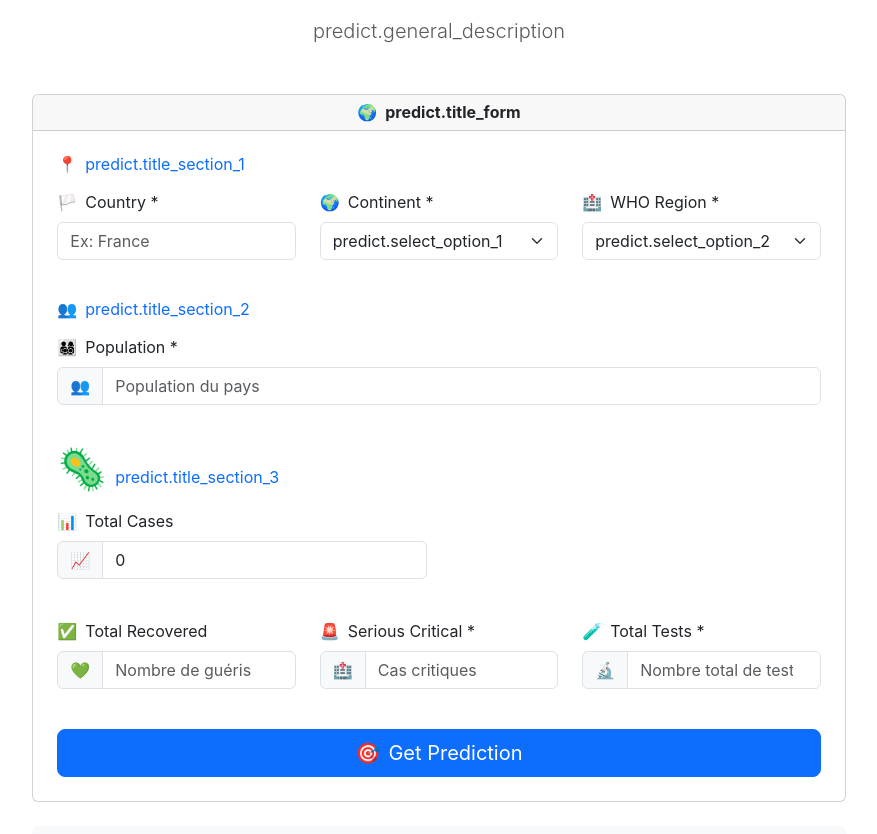
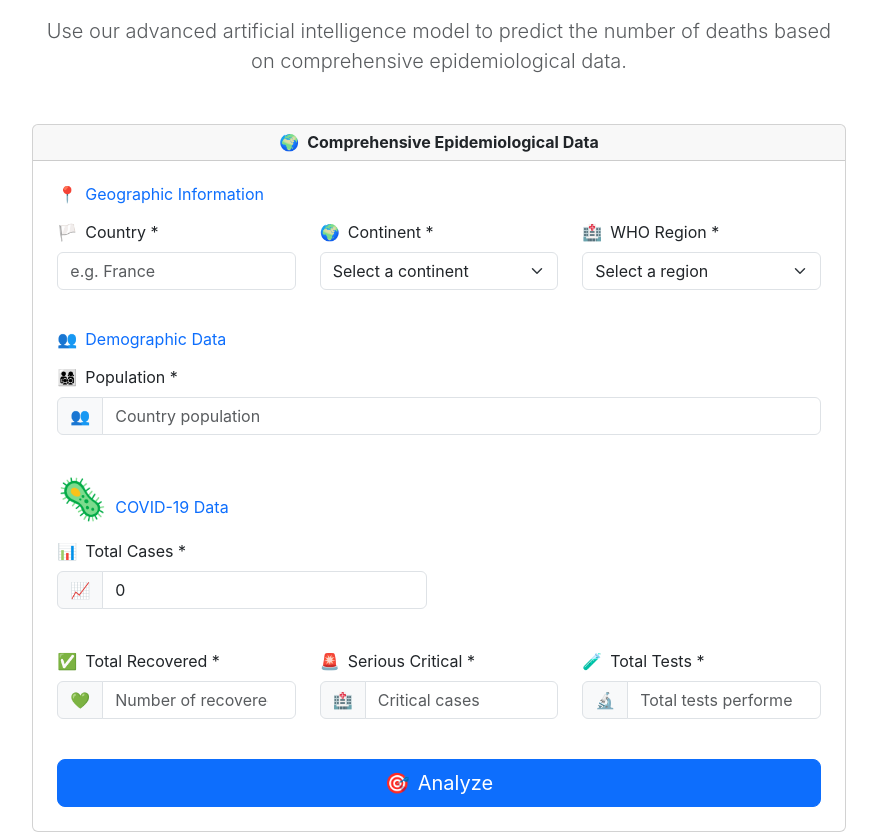
Before and after one commit to mspr-covid/mspr-1-etl, a React (Vite) app in the folder front/: page /predict in a window 1280 px wide. Shown: the part 206-1040 px from the top of the page, without its empty margins (201-1078 px from the left). Built offline with nearby package versions, Linux system fonts and the light colour scheme; sample sign-in values are in the browser's storage.

Commit message:
Predict page with V2 models

```diff
--- a/front/src/locales/de.json
+++ b/front/src/locales/de.json
@@ -69,14 +69,29 @@
 		"error": "Operation fehlgeschlagen"
 	},
 	"predict": {
-		"title": "COVID-Vorhersage",
-		"description": "Verwenden Sie dieses Formular, um die Anzahl der COVID-19-Todesfälle basierend auf den angegebenen Daten vorherzusagen.",
-		"country": "Land",
-		"date": "Datum",
-		"submit": "Vorhersage erhalten",
+		"global_title": "Fortschrittliche COVID-19-Vorhersage",
+		"general_description": "Verwenden Sie unser fortschrittliches KI-Modell, um die Anzahl der Todesfälle basierend auf umfassenden epidemiologischen Daten vorherzusagen.",
+		"title_form": "Umfassende epidemiologische Daten",
+		"description": "Verwenden Sie dieses Formular, um die Anzahl der COVID-19-Todesfälle basierend auf den bereitgestellten Daten vorherzusagen.",
+		"title_section_1": "Geografische Informationen",
+		"placeholder_country": "Z. B.: Frankreich",
+		"select_option_1": "Kontinent auswählen",
+		"select_option_2": "Region auswählen",
+		"title_section_2": "Demografische Daten",
+		"placeholder_population": "Bevölkerung des Landes",
+		"title_section_3": "COVID-19-Daten",
+		"placeholder_total_recovered": "Anzahl der Genesenen",
+		"placeholder_serious_critical": "Kritische Fälle",
+		"placeholder_total_tests": "Durchgeführte Tests",
+		"submit": "Analyse ...",
 		"result": "Vorhersageergebnis",
 		"noResult": "Keine Vorhersage verfügbar",
-		"loading": "Vorhersage wird berechnet..."
+		"loading": "Vorhersage wird berechnet...",
+		"about_title": "Über das fortschrittliche Modell",
+		"about": "Dieses Modell nutzt umfassende geografische, demografische und epidemiologische Daten, um genauere Vorhersagen zu liefern. Es berücksichtigt die Bevölkerungszahl, die geografische Region und alle COVID-19-Indikatoren für eine detaillierte Analyse.",
+		"title_prediction_result": "Vorhersageergebnis",
+		"description_prediction_result": "prognostizierte Todesfälle",
+		"info_prediction_result": "Vorhersage basierend auf einem fortschrittlichen KI-Modell"
 	},
 	"data_visualization": {
 		"card_total_countries": "Gesamtzahl der Länder",
@@ -108,7 +123,8 @@
 		"select_countries": "Länder auswählen",
 		"clear_selection": "Auswahl löschen",
 		"show_lowest_cases": "Länder mit den wenigsten Fällen anzeigen",
-		"show_highest_cases": "Länder mit den meisten Fällen anzeigen"
+		"show_highest_cases": "Länder mit den meisten Fällen anzeigen",
+		"analyze": "Analysiere"
 	},
 	"covid": {
 		"dashboard": "COVID Dashboard"
--- a/front/src/locales/en.json
+++ b/front/src/locales/en.json
@@ -67,14 +67,29 @@
 		"error": "Operation failed"
 	},
 	"predict": {
-		"title": "COVID Prediction",
+		"global_title": "Advanced COVID-19 Prediction",
+		"general_description": "Use our advanced artificial intelligence model to predict the number of deaths based on comprehensive epidemiological data.",
+		"title_form": "Comprehensive Epidemiological Data",
 		"description": "Use this form to predict the number of COVID-19 deaths based on the provided data.",
-		"country": "Country",
-		"date": "Date",
-		"submit": "Get Prediction",
+		"title_section_1": "Geographic Information",
+		"placeholder_country": "e.g. France",
+		"select_option_1": "Select a continent",
+		"select_option_2": "Select a region",
+		"title_section_2": "Demographic Data",
+		"placeholder_population": "Country population",
+		"title_section_3": "COVID-19 Data",
+		"placeholder_total_recovered": "Number of recovered",
+		"placeholder_serious_critical": "Critical cases",
+		"placeholder_total_tests": "Total tests performed",
+		"submit": "Analyzing...",
 		"result": "Prediction Result",
 		"noResult": "No prediction available",
-		"loading": "Calculating prediction..."
+		"loading": "Calculating prediction...",
+		"about_title": "About the Advanced Model",
+		"about": "This model uses comprehensive geographic, demographic, and epidemiological data to provide more accurate predictions. It takes into account the population, geographic region, and all COVID-19 indicators for a detailed analysis.",
+		"title_prediction_result": "Prediction Result",
+		"description_prediction_result": "predicted deaths",
+		"info_prediction_result": "Prediction based on an advanced artificial intelligence model"
 	},
 	"data_visualization": {
 		"card_total_countries": "Total Countries",
@@ -106,7 +121,8 @@
 		"select_countries": "Select Countries",
 		"clear_selection": "Clear Selection",
 		"show_lowest_cases": "Show Countries with Lowest Cases",
-		"show_highest_cases": "Show Countries with Highest Cases"
+		"show_highest_cases": "Show Countries with Highest Cases",
+		"analyze": "Analyze"
 	},
 	"covid": {
 		"dashboard": "COVID Dashboard"
--- a/front/src/locales/fr.json
+++ b/front/src/locales/fr.json
@@ -74,16 +74,24 @@
 		"title_form": "Données épidémiologiques complètes",
 		"description": "Utilisez ce formulaire pour prédire le nombre de décès COVID-19 en fonction des données fournies.",
 		"title_section_1": "Informations géographiques",
+		"placeholder_country": "Ex : France",
 		"select_option_1": "Sélectionner un continent",
 		"select_option_2": "Sélectionner une région",
 		"title_section_2": "Données démographiques",
+		"placeholder_population": "Population du pays",
 		"title_section_3": "Données COVID-19",
+		"placeholder_total_recovered": "Nombre de guéris",
+		"placeholder_serious_critical": "Cas critique",
+		"placeholder_total_tests": "Total des tests réalisés",
 		"submit": "Analyse ...",
 		"result": "Résultat de la prédiction",
 		"noResult": "Aucune prédiction disponible",
 		"loading": "Calcul de la prédiction...",
 		"about_title": "À propos du modèle avancé",
-		"about": "Ce modèle utilise des données géographiques, démographiques et épidémiologiques complètes pour fournir des prédictions plus précises. Il prend en compte la population, la région géographique, et l'ensemble des indicateurs COVID-19 pour une analyse approfondie."
+		"about": "Ce modèle utilise des données géographiques, démographiques et épidémiologiques complètes pour fournir des prédictions plus précises. Il prend en compte la population, la région géographique, et l'ensemble des indicateurs COVID-19 pour une analyse approfondie.",
+		"title_prediction_result": "Résultat de la prédiction",
+		"description_prediction_result": "décès prédits",
+		"info_prediction_result": "Prédiction basée sur un modèle d'intelligence artificielle avancé"
 	},
 	"data_visualization": {
 		"card_total_countries": "Total des pays",
@@ -115,7 +123,8 @@
 		"select_countries": "Sélectionner des pays",
 		"clear_selection": "Effacer la sélection",
 		"show_lowest_cases": "Afficher les pays avec le moins de cas",
-		"show_highest_cases": "Afficher les pays avec le plus de cas"
+		"show_highest_cases": "Afficher les pays avec le plus de cas",
+		"analyze": "Analyser"
 	},
 	"covid": {
 		"dashboard": "Tableau de Bord COVID"
--- a/front/src/locales/it.json
+++ b/front/src/locales/it.json
@@ -69,14 +69,29 @@
 		"error": "Operazione fallita"
 	},
 	"predict": {
-		"title": "Previsione COVID",
-		"description": "Usa questo modulo per prevedere il numero di decessi per COVID-19 in base ai dati forniti.",
-		"country": "Paese",
-		"date": "Data",
-		"submit": "Ottieni previsione",
+		"global_title": "Previsione Avanzata COVID-19",
+		"general_description": "Utilizza il nostro modello avanzato di intelligenza artificiale per prevedere il numero di decessi basandoti su dati epidemiologici completi.",
+		"title_form": "Dati epidemiologici completi",
+		"description": "Utilizza questo modulo per prevedere il numero di decessi COVID-19 in base ai dati forniti.",
+		"title_section_1": "Informazioni geografiche",
+		"placeholder_country": "Es: Francia",
+		"select_option_1": "Seleziona un continente",
+		"select_option_2": "Seleziona una regione",
+		"title_section_2": "Dati demografici",
+		"placeholder_population": "Popolazione del paese",
+		"title_section_3": "Dati COVID-19",
+		"placeholder_total_recovered": "Numero di guariti",
+		"placeholder_serious_critical": "Casi critici",
+		"placeholder_total_tests": "Totale test effettuati",
+		"submit": "Analisi ...",
 		"result": "Risultato della previsione",
 		"noResult": "Nessuna previsione disponibile",
-		"loading": "Calcolo della previsione..."
+		"loading": "Calcolo della previsione...",
+		"about_title": "Informazioni sul modello avanzato",
+		"about": "Questo modello utilizza dati geografici, demografici ed epidemiologici completi per fornire previsioni più accurate. Tiene conto della popolazione, della regione geografica e di tutti gli indicatori COVID-19 per un'analisi approfondita.",
+		"title_prediction_result": "Risultato della previsione",
+		"description_prediction_result": "decessi previsti",
+		"info_prediction_result": "Previsione basata su un modello avanzato di intelligenza artificiale"
 	},
 	"data_visualization": {
 		"card_total_countries": "Totale Paesi",
@@ -108,7 +123,8 @@
 		"select_countries": "Seleziona Paesi",
 		"clear_selection": "Pulisci selezione",
 		"show_lowest_cases": "Mostra Paesi con meno casi",
-		"show_highest_cases": "Mostra Paesi con più casi"
+		"show_highest_cases": "Mostra Paesi con più casi",
+		"analyze": "Analizzare"
 	},
 	"covid": {
 		"dashboard": "Dashboard COVID"
--- a/front/src/pages/PredictionPage.tsx
+++ b/front/src/pages/PredictionPage.tsx
@@ -47,7 +47,7 @@
 
 		try {
 			const result = await getPredictionV2(formData);
-			setPredictedDeaths(result.predicted_total_deaths);
+			setPredictedDeaths(result["predicted total deaths"]);
 		} catch (err) {
 			setError("Erreur lors de la prédiction. Veuillez réessayer.");
 			console.error(err);
@@ -90,7 +90,6 @@
 			<div className="container">
 				<div className="row justify-content-center">
 					<div className="col-lg-10 col-xl-8">
-						{/* Header */}
 						<div className="text-center mb-5">
 							<div className="hero-icon"></div>
 							<h1 className="display-5 fw-bold text-dark mb-3">
@@ -101,7 +100,6 @@
 							</p>
 						</div>
 
-						{/* Error Alert */}
 						{error && (
 							<div
 								className="alert alert-danger alert-dismissible fade show mb-4"
@@ -122,7 +120,7 @@
 							</div>
 						)}
 
-						{/* Main Form Card */}
+						{/* Cards */}
 						<div className="card form-card mb-4">
 							<div className="card-header">
 								<h4 className="mb-0 text-center fw-bold">
@@ -132,7 +130,7 @@
 							</div>
 							<div className="card-body p-4">
 								<form onSubmit={handleSubmit}>
-									{/* Section 1: Informations géographiques */}
+									{/* Section 1  Geographics Informations  */}
 									<div className="section-header mb-3">
 										<h5 className="text-primary mb-3">
 											<span className="me-2">📍</span>
@@ -154,7 +152,7 @@
 												onChange={(e) =>
 													handleInputChange("country", e.target.value)
 												}
-												placeholder="Ex: France"
+												placeholder={t("predict.placeholder_country")}
 												required
 											/>
 										</div>
@@ -206,7 +204,7 @@
 										</div>
 									</div>
 
-									{/* Section 2: Données démographiques */}
+									{/* Section 2  Démographics data */}
 									<div className="section-header mb-3">
 										<h5 className="text-primary mb-3">
 											<span className="me-2">👥</span>
@@ -233,7 +231,7 @@
 															parseInt(e.target.value) || 0
 														)
 													}
-													placeholder="Population du pays"
+													placeholder={t("predict.placeholder_population")}
 													required
 													min="1"
 												/>
@@ -241,7 +239,7 @@
 										</div>
 									</div>
 
-									{/* Section 3: Données COVID-19 */}
+									{/* Section 3 Data COVID-19 */}
 									<div className="section-header mb-3">
 										<h5 className="text-primary mb-3">
 											<span className="me-2 fs-1">🦠</span>
@@ -253,7 +251,7 @@
 										<div className="col-md-6 mb-3">
 											<label htmlFor="total_cases" className="form-label">
 												<span className="me-2">📊</span>
-												{t("country.cases")}
+												{t("country.cases")} *
 											</label>
 											<div className="input-group">
 												<span className="input-group-text">📈</span>
@@ -273,37 +271,13 @@
 												/>
 											</div>
 										</div>
-										{/*
-										<div className="col-md-6 mb-3">
-											<label htmlFor="total_deaths" className="form-label">
-												<span className="me-2">💀</span>
-												{t("country.deaths")}
-											</label>
-											<div className="input-group">
-												<span className="input-group-text">⚰️</span>
-												<input
-													type="number"
-													className="form-control"
-													id="total_deaths"
-													value={formData.total_deaths || ""}
-													onChange={(e) =>
-														handleInputChange(
-															"total_deaths",
-															parseInt(e.target.value) || 0
-														)
-													}
-													placeholder="Nombre total de décès"
-													min="0"
-												/>
-											</div>
-										</div> */}
 									</div>
 
 									<div className="row mb-4">
 										<div className="col-md-4 mb-3">
 											<label htmlFor="total_recovered" className="form-label">
 												<span className="me-2">✅</span>
-												{t("country.recovered")}
+												{t("country.recovered")} *
 											</label>
 											<div className="input-group">
 												<span className="input-group-text">💚</span>
@@ -318,7 +292,7 @@
 															parseInt(e.target.value) || 0
 														)
 													}
-													placeholder="Nombre de guéris"
+													placeholder={t("predict.placeholder_total_recovered")}
 													min="0"
 												/>
 											</div>
@@ -342,7 +316,9 @@
 															parseInt(e.target.value) || 0
 														)
 													}
-													placeholder="Cas critiques"
+													placeholder={t(
+														"predict.placeholder_serious_critical"
+													)}
 													min="0"
 												/>
 											</div>
@@ -366,7 +342,7 @@
 															parseInt(e.target.value) || 0
 														)
 													}
-													placeholder="Nombre total de tests"
+													placeholder={t("predict.placeholder_total_tests")}
 													required
 													min="1"
 												/>
@@ -392,7 +368,7 @@
 											) : (
 												<>
 													<span className="me-2">🎯</span>
-													{t("predict.submit")}
+													{t("buttons.analyze")}
 												</>
 											)}
 										</button>
@@ -402,20 +378,21 @@
 						</div>
 
 						{/* Results Card */}
-						{predictedDeaths !== null && (
+						{typeof predictedDeaths === "number" && (
 							<div className="card result-card">
 								<div className="card-body text-center p-4">
 									<h5 className="card-title mb-3">
 										<span className="me-2">📊</span>
-										Résultat de la prédiction
+										{t("predict.title_prediction_result")}
 									</h5>
 									<div className="prediction-number mb-2">
 										{predictedDeaths.toLocaleString("fr-FR")}
 									</div>
-									<p className="text-muted mb-0">décès prédits</p>
+									<p className="text-muted mb-0">
+										{t("predict.description_prediction_result")}
+									</p>
 									<small className="text-muted d-block mt-2">
-										* Prédiction basée sur un modèle d'intelligence artificielle
-										avancé
+										* {t("predict.info_prediction_result")}
 									</small>
 								</div>
 							</div>
```
Also changed, not shown: front/src/components/DataVisualization/SummaryCards.tsx (+2 -7 lines), 2 other files (tests, documents, lock files or other folders).
